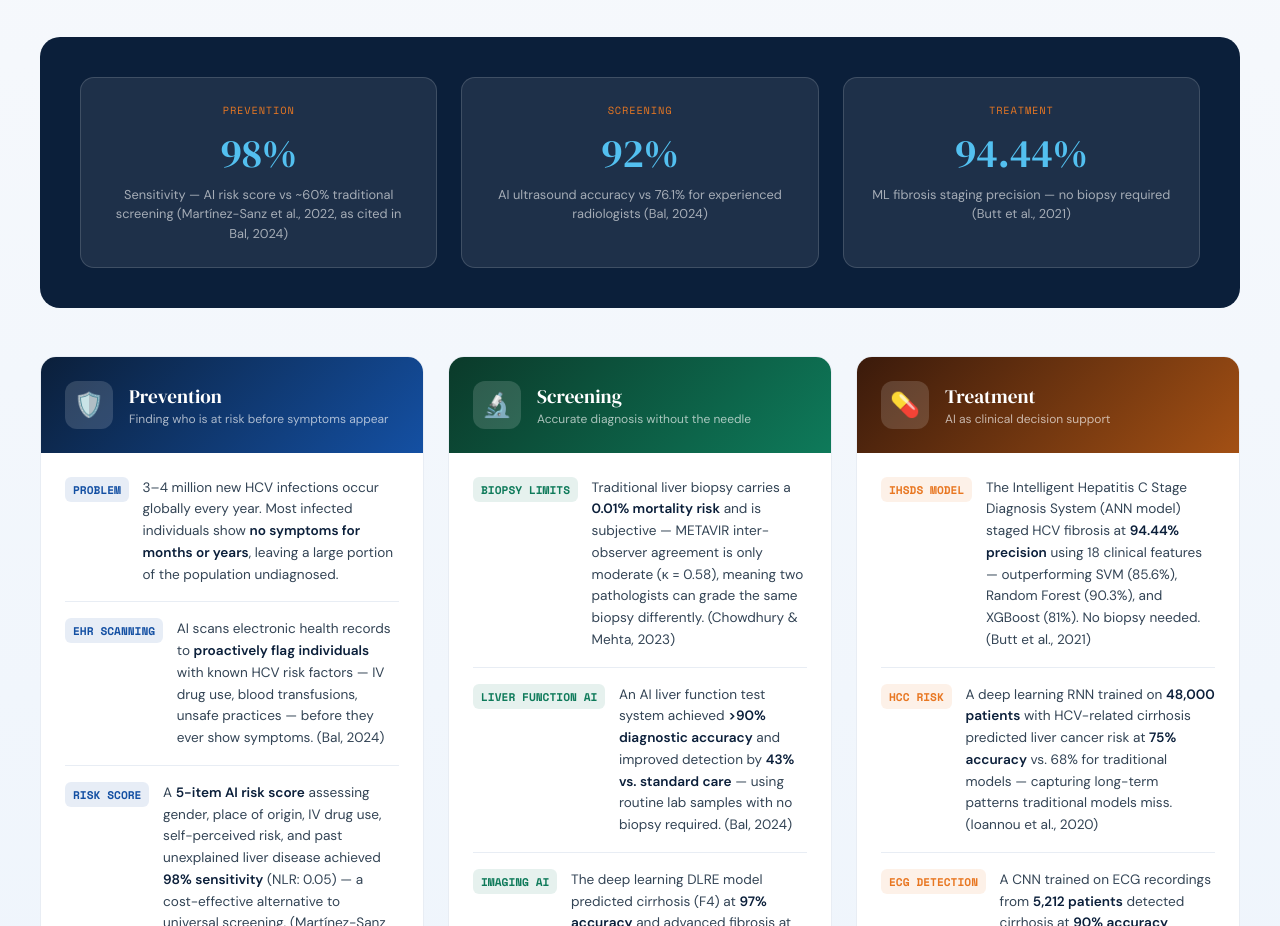
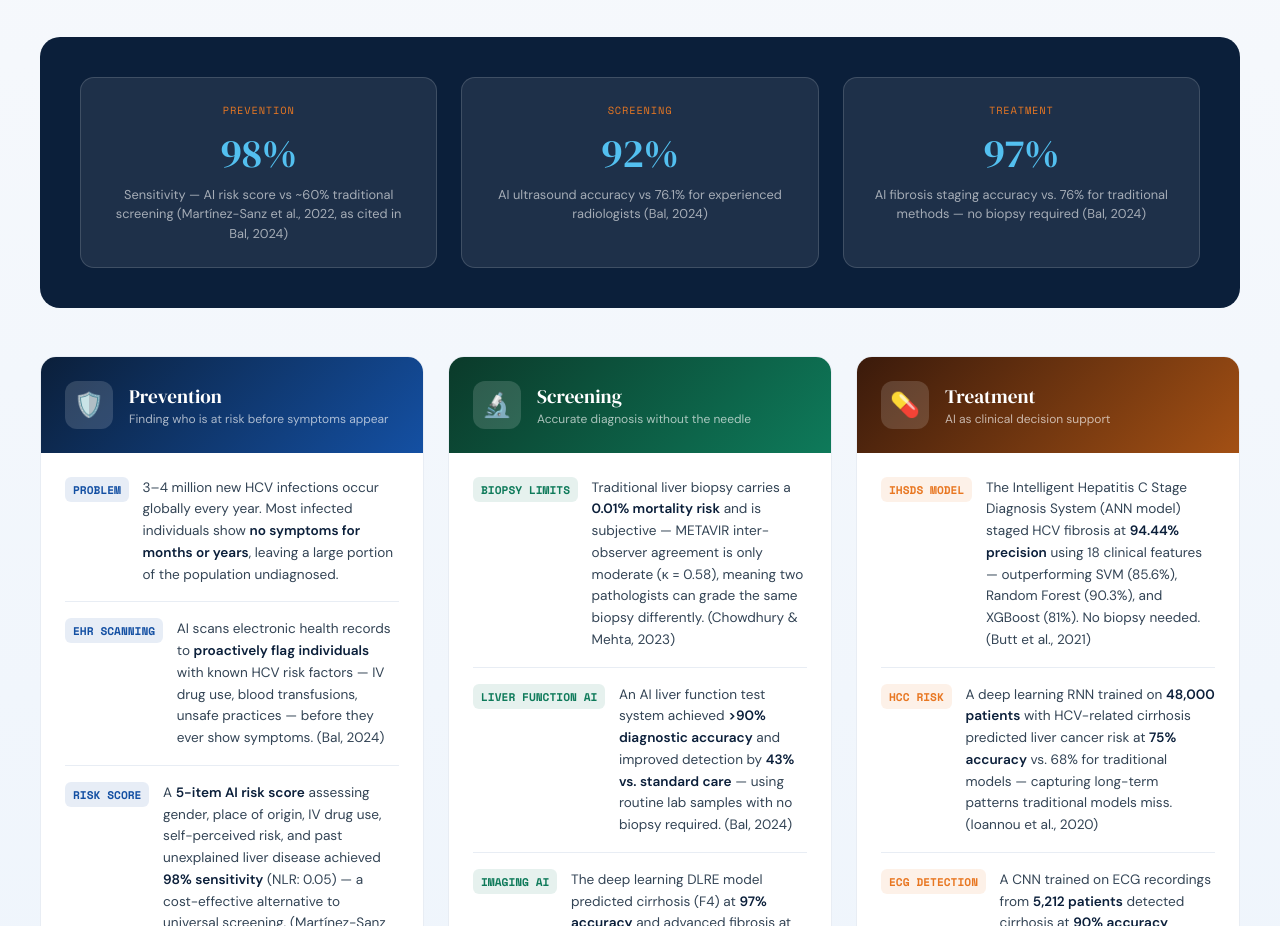
Before and after one commit to dneri85/group4website, a plain HTML site: page index.html in a window 1280 px wide. Shown: the part 3600-4526 px from the top of the page. Drawn offline with nearby package versions, Linux system fonts and the light colour scheme.

Commit message:
Add files via upload

```diff
--- a/index.html
+++ b/index.html
@@ -1283,8 +1283,8 @@ footer a { color: var(--sky); text-decoration: none; }
       </div>
       <div class="ai-stat-pill">
         <span class="ai-stat-tag">Treatment</span>
-        <span class="ai-stat-num">94.44%</span>
-        <div class="ai-stat-desc">ML fibrosis staging precision — no biopsy required (Butt et al., 2021)</div>
+        <span class="ai-stat-num">97%</span>
+        <div class="ai-stat-desc">AI fibrosis staging accuracy vs. 76% for traditional methods — no biopsy required (Bal, 2024)</div>
       </div>
     </div>
 
```
